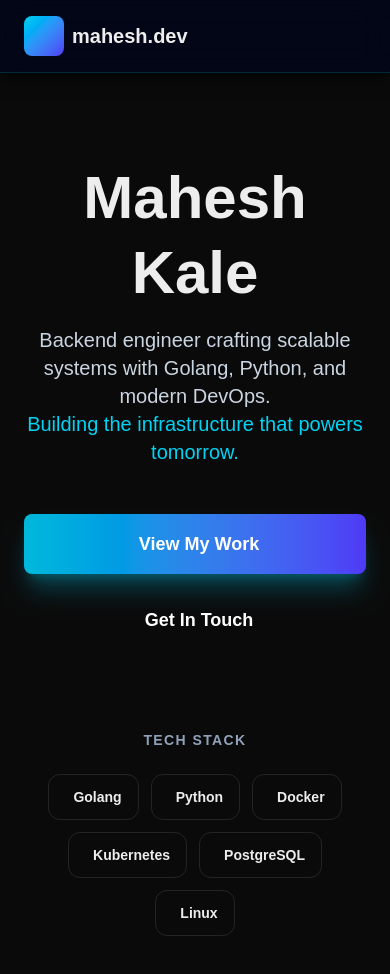
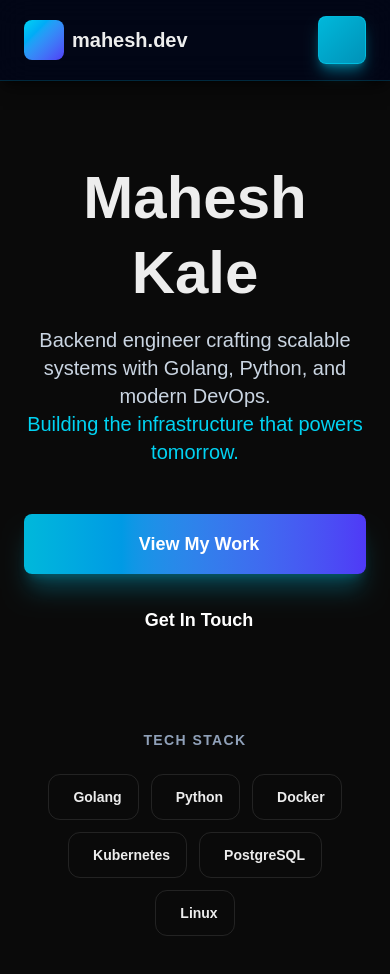
Before and after one commit to git-kale/portfolio, a Next.js app: page / in a window 390 px wide. Shown: the top 974 px of the page. Built offline with nearby package versions, Linux system fonts and the light colour scheme.

Commit message:
Make hamburger menu icon more prominent - cyan gradient with glow effect

```diff
--- a/src/components/common/Header.tsx
+++ b/src/components/common/Header.tsx
@@ -57,10 +57,11 @@ export const Header: React.FC = () => {
             {/* Mobile menu toggle */}
             <button
               onClick={() => setMenuOpen(!menuOpen)}
-              className="md:hidden w-10 h-10 rounded-lg glass flex items-center justify-center hover:bg-white/10 transition"
+              className="md:hidden menu-toggle w-12 h-12 rounded-lg bg-gradient-to-br from-cyan-500 to-cyan-600 hover:from-cyan-400 hover:to-cyan-500 flex items-center justify-center transition shadow-lg shadow-cyan-500/50 border border-cyan-400/50"
               aria-label="Toggle menu"
+              title="Open menu"
             >
-              <i className={`fas fa-${menuOpen ? 'times' : 'bars'} text-cyan-400`}></i>
+              <i className={`fas fa-${menuOpen ? 'times' : 'bars'} text-white text-lg font-bold`}></i>
             </button>
           </div>
         </div>
```
Also changed, not shown: src/styles/globals.css (+14 -0 lines).
